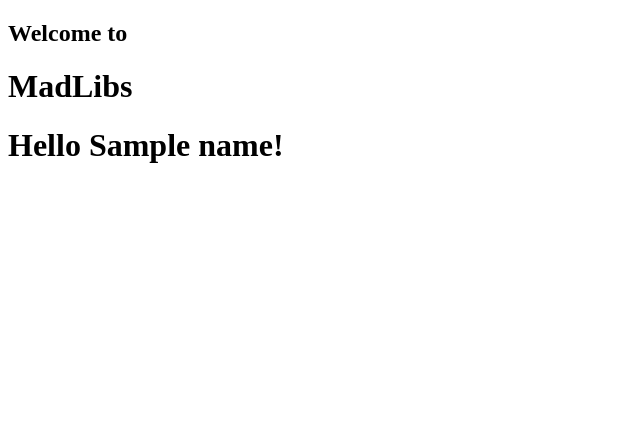
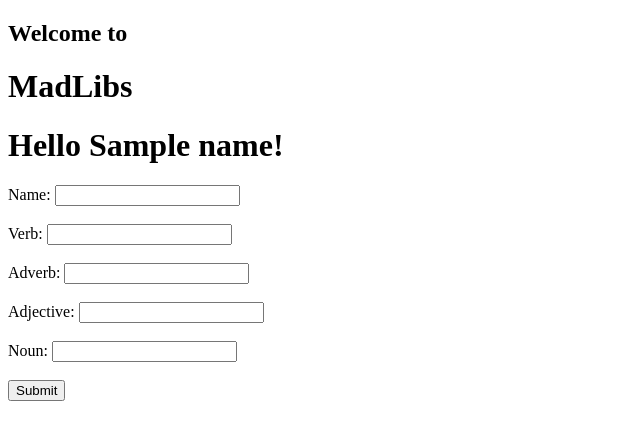
Before and after one commit to ramborell23/pyMadLibs, a Flask app: template templates/hello.html in a window 1280 px wide. Shown: the top 440 px of the page, without its empty margins (0-640 px from the left). Run offline with Flask 2, Linux system fonts and the light colour scheme; the template is opened without the code that fills it: most values are stand-ins (such as "Sample title", 1, 10 or a date in 2020).

Commit message:
added new submit route

```diff
--- a/app.py
+++ b/app.py
@@ -1,11 +1,28 @@
-from flask import Flask
+from flask import Flask, request,  render_template
 app = Flask(__name__)
-from flask import render_template
 
 
 @app.route('/')
-def hello(name='Kam'):
+def hello(name=None):
+    form_name = request.form['name']
     return render_template('hello.html', name=name)
+
+
+@app.route('/handle_name_submit', methods=['POST'])
+def handle_data():
+    form_name = request.form['name']
+    return render_template('hello.html', name=form_name)
+
+
+@app.route('/handle_madlibs_data', methods=['POST'])
+def handle_data():
+    form_verb = request.form['verb']
+    form_adverb = request.form['adverb']
+    form_adjective = request.form['adjective']
+    form_noun = request.form['noun']
+
+    return render_template('hello.html', name=form_verb)
+
 
 if __name__ == '__main__':
     app.run()
--- a/templates/hello.html
+++ b/templates/hello.html
@@ -4,8 +4,26 @@
   <h2>Welcome to</h2>
   <h1>MadLibs</h1>
   <h1>Hello {{ name }}!</h1>
+  <form action="{{ url_for('handle_madlibs_data') }}" method="post">
+  <label for="name">Name:</label>
+  <input type="text" id="name" name="name"><br><br>
+  <label for="lname">Verb:</label>
+  <input type="text" id="verb" name="verb"><br><br>
+  <label for="lname">Adverb:</label>
+  <input type="text" id="adverb" name="adverb"><br><br>
+  <label for="lname">Adjective:</label>
+  <input type="text" id="adjective" name="adjective"><br><br>
+  <label for="lname">Noun:</label>
+  <input type="text" id="noun" name="noun"><br><br>
+  <input type="submit" value="Submit">
+</form>
 {% else %}
   <h2>Welcome to</h2>
   <h1>MadLibs</h1>
-  <input type='text'></input>
+<form action="{{ url_for('handle_name_submit') }}" method="post">
+  <label for="name">Name:</label>
+  <input type="text" id="name" name="name"><br><br>
+  <input type="submit" value="Submit">
+</form>
+
 {% endif %}
```
Also changed, not shown: templates/madLibs1.html (added, +16 -0 lines).
